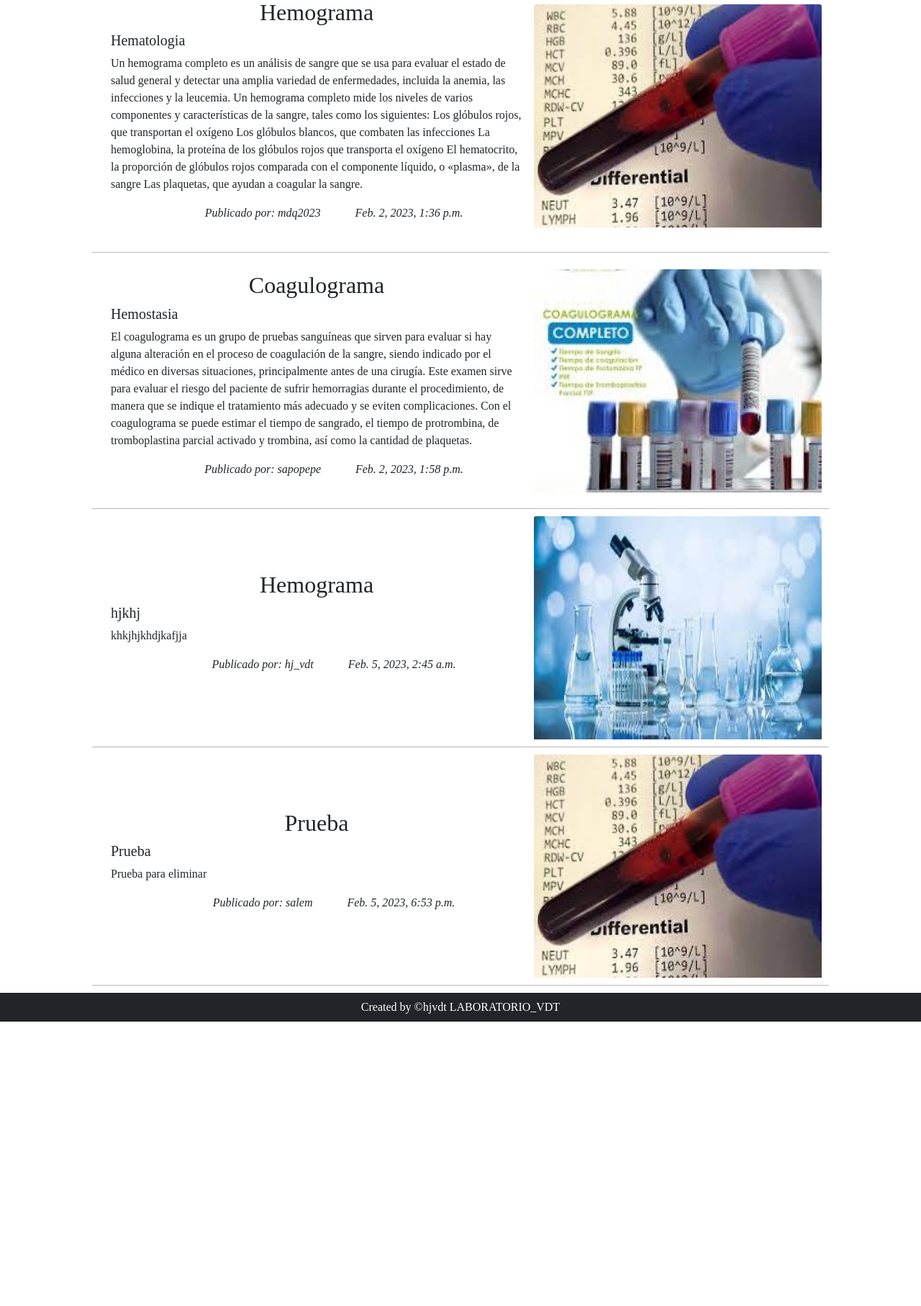
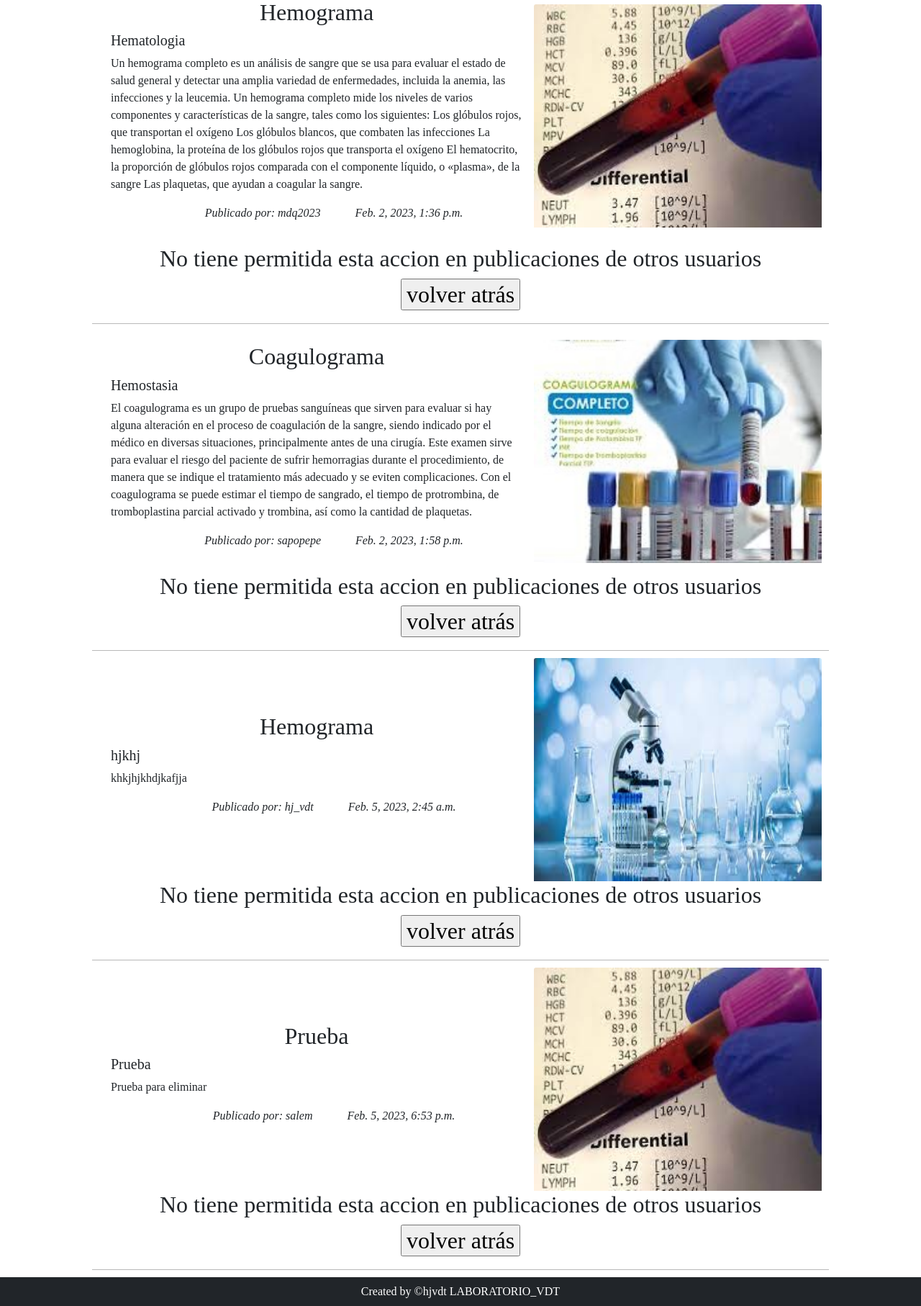
Before and after one commit to Hjvdt/Trabajo_Final_vanderTuin, a Django app: page /pages/ in a window 1280 px wide. Shown: the part 172-1986 px from the top of the page at 72% size. Before the commit the page ends 1591 px from the top, so only its background shows below. Run offline with Django 4.2, Linux system fonts and the light colour scheme; data comes from the database, SQL or seed files in the repository; both versions use the stored data as it was after the commit; parts of the project's set-up code (start-up, migrations or seed data) failed here and were passed over; some libraries are stand-ins or nearby versions; some web fonts are replaced.

Commit message:
arreglo de editar y eliminar publicacion

```diff
--- a/Laboratorio/blog_lab/Templates/blog_lab/editarPublicacion.html
+++ b/Laboratorio/blog_lab/Templates/blog_lab/editarPublicacion.html
@@ -12,7 +12,7 @@
 
   <h1>Editar Post</h1>
 
-  <form action="{% url 'editarPublicacion' publicacion_id %}" method="POST" enctype="multipart/form-data"  >
+  <form action="{% url 'editarPublicacion' publicacion.id %}" method="POST" enctype="multipart/form-data"  >
     {% csrf_token %}
     <table>
       {{form.as_table}}
--- a/Laboratorio/blog_lab/Templates/blog_lab/leerPublicacion.html
+++ b/Laboratorio/blog_lab/Templates/blog_lab/leerPublicacion.html
@@ -34,6 +34,9 @@
          <button class="btn btn-danger" style="padding: 5px; border-radius:20px" >
             <a style=" color:white;text-decoration:none" href="{% url 'eliminarPublicacion' p.titulo %}">Eliminar</a>
          </button>
+         {% else %}
+            <h2>No tiene permitida esta accion en publicaciones de otros usuarios<h2>
+            <input type="button" onclick="history.back()" name="volver atrás" value="volver atrás">
          {% endif %}
       </div>
       {% endfor %}
--- a/Laboratorio/blog_lab/views.py
+++ b/Laboratorio/blog_lab/views.py
@@ -144,10 +144,10 @@ def publicaciones (request):
             publicacion=Publicacion(titulo=titulo,subtitulo=subtitulo,autor=user,
             texto=texto,imagen=imagen)
             publicacion.save()
-            return render(request, "blog_lab/inicio.html",{'usuario':request.user} )
+            return render(request, "blog_lab/publicaciones.html",{'usuario':request.user} )
         else:
             print(nuevaPublicacion.errors)
-            return render(request, "blog_lab/inicio.html")
+            return render(request, "blog_lab/publicaciones.html")
     else:
         nuevaPublicacion=FormPublicacion()
         return render (request, "blog_lab/publicaciones.html",{'form':nuevaPublicacion, 'usuario':request.user ,'imagen':traerAvatar(request) } )
@@ -171,18 +171,19 @@ def editarPublicacion (request, publicacion_id):
     else:
         form=FormPublicacion(initial={'titulo': publicacion.titulo,
         'subtitulo':publicacion.subtitulo,'texto':publicacion.texto,'imagen':publicacion.imagen})
-    return render(request, "blog_lab/editarPublicacion.html",
-    {'form':form,'publicacion_id':publicacion_id})
+        return render (request, "blog_lab/publicaciones.html",{'form':FormPublicacion, 'usuario':request.user ,'imagen':traerAvatar(request) } )
 
 @login_required
 def eliminarPublicacion (request, publicacion_id):
     publicacion = Publicacion.objects.get(titulo=publicacion_id)
-    publicacion.delete()
+    if request.method == "POST":
+        publicacion.delete()
+        url_exitosa = reverse('listar_cursos')
+        url_exitosa = reverse('blog_lab/leerPublicacion.html')
+        return redirect(url_exitosa)
 
-    publicaciones = Publicacion.objects.all()
-    context = {'publicaciones': publicaciones}
 
-    return render( request, 'blog_lab/leerPublicacion.html', context )
+
 
 def leer_Publicaciones (request):
     publicaciones = Publicacion.objects.all()
```
Also changed, not shown: Laboratorio/db.sqlite3, Laboratorio/media/avatares/avatarMujer_RjsslIa.png (added), Laboratorio/media/avatares/avatar_hjvdt_pleEINM.jpg (added), Laboratorio/media/photos/coagulograma_VkzpjW7.jpeg (added), Laboratorio/media/photos/hemograma_OUugN1M_FCOCOkB.jpeg (added), Laboratorio/media/photos/hemograma_OUugN1M_oMa0eZ0.jpeg (added).
